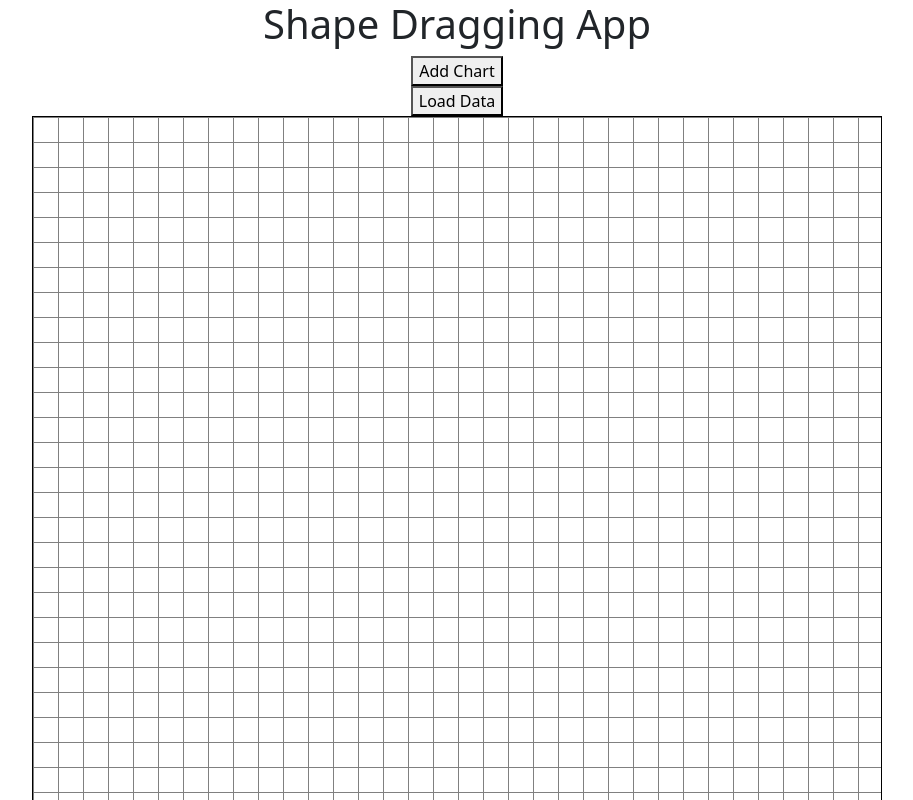
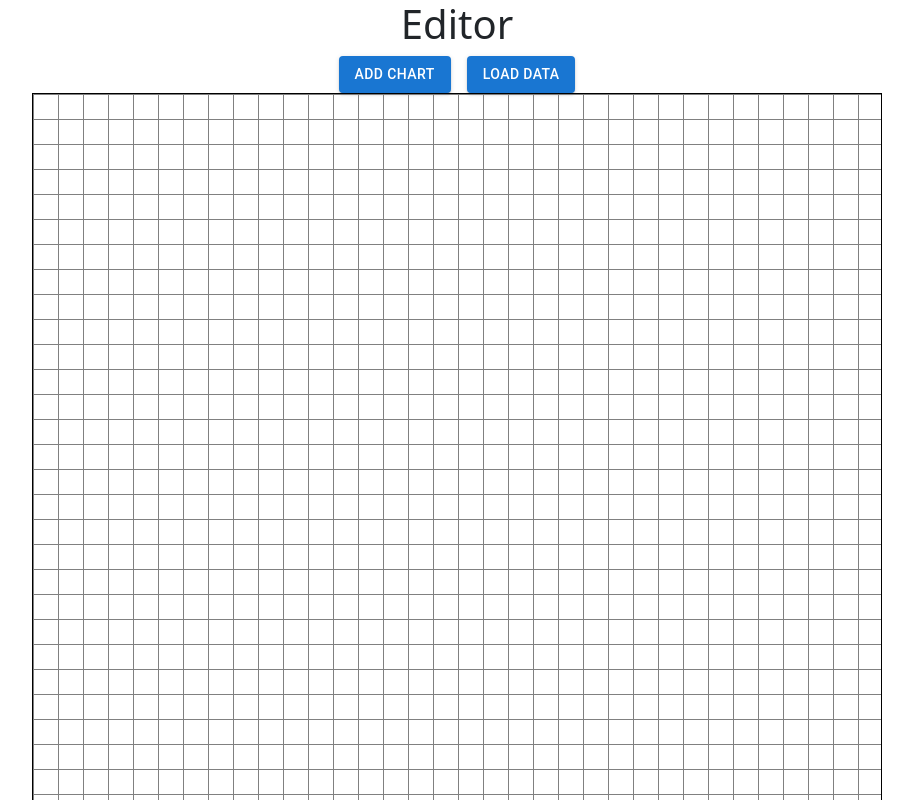
Before and after one commit to ethany80/PerformanceEngineUI, a React (Vite) app in the folder v1/PerformanceEngine/: page / in a window 1280 px wide. Shown: the top 800 px of the page, without its empty margins (183-1096 px from the left). Built offline with nearby package versions, Linux system fonts and the light colour scheme.

Commit message:
Move edit bar into parent JSX

```diff
--- a/v1/PerformanceEngine/src/App.css
+++ b/v1/PerformanceEngine/src/App.css
@@ -2,3 +2,9 @@
   text-align: center;
   justify-items: center;
 }
+
+@media print {
+  .hidden-on-print {
+    display: none !important;
+  }
+}
--- a/v1/PerformanceEngine/src/App.tsx
+++ b/v1/PerformanceEngine/src/App.tsx
@@ -5,20 +5,45 @@ import GridEditor from "./components/GridEditor/GridEditor";
 import EditBar from './components/EditBar/EditBar';
 import "./App.css";
 import { GraphRequest } from './types/BackendInterfaces';
+import { Button, Input, Paper, Stack, styled } from '@mui/material';
+import { MOCK_BAR_GRAPH_REQUEST, MOCK_PIE_GRAPH_REQUEST } from './types/Constants';
 
 const App: React.FC = () => {
-  const [newGraph, setNewGraph] = useState<GraphRequest|undefined>(undefined);
+    const [newGraph, setNewGraph] = useState<GraphRequest | undefined>(undefined);
     const [loadData, setLoadData] = useState<boolean>(false);
 
     const loadBtnClick = (_: any): void => {
         setLoadData(true);
     };
 
+    const addBtnClick = (_: any): void => {
+        const rand = Math.floor(Math.random() * 2);
+        let newReq: GraphRequest | undefined;
+        if (rand == 0) {
+            newReq = MOCK_BAR_GRAPH_REQUEST;
+        } else if (rand == 1) {
+            newReq = MOCK_PIE_GRAPH_REQUEST;
+        } else {
+            newReq = undefined;
+        }
+
+        setNewGraph(newReq);
+    };
+
     return (
         <div className="App">
-      <h1>Shape Dragging App</h1>
-      <EditBar set_graph_request={setNewGraph} />
-      <button onClick={loadBtnClick}>Load Data</button>
+            <h1>Editor</h1>
+            <Stack
+                direction={"row"}
+                className='hidden-on-print'
+                justifyContent={'center'}
+                alignItems={'center'}
+                alignContent={'center'}
+                spacing={2}
+            >
+                <Button variant="contained" onClick={addBtnClick}>Add Chart</Button>
+                <Button variant='contained' onClick={loadBtnClick}>Load Data</Button>
+            </Stack>
             <GridEditor
                 new_graph_request={newGraph}
                 set_graph_request={setNewGraph}
--- a/v1/PerformanceEngine/src/components/EditBar/EditBar.tsx
+++ /dev/null
@@ -1,33 +0,0 @@
-import React, { MouseEvent, useState } from "react";
-import { useContext } from "react";
-import { BarChart } from "@mui/x-charts/BarChart";
-import { GraphRequest } from "../../types/BackendInterfaces";
-import { MOCK_BAR_GRAPH_REQUEST, MOCK_PIE_GRAPH_REQUEST } from "../../types/Constants";
-
-
-
-type Props = { set_graph_request: (req: GraphRequest|undefined) => void }
-
-const EditBar: React.FC<Props> = (props) => {
-
-  const rand = Math.floor(Math.random() * 2);
-
-  let newReq: GraphRequest;
-  if (rand == 0) {
-    newReq = MOCK_BAR_GRAPH_REQUEST;
-  } else if (rand == 1) {
-    newReq = MOCK_PIE_GRAPH_REQUEST
-  }
-
-  const handleClick = (_: any): void => {
-    props.set_graph_request(newReq);
-  };
-
-  return (
-    <div id="editbar">
-      <button onClick={handleClick}>Add Chart</button>
-    </div>
-  );
-};
-
-export default EditBar;
```
Also changed, not shown: v1/PerformanceEngine/src/components/EditBar/EditBar.css (deleted). Lines whose indentation alone changed are shown as unchanged.
